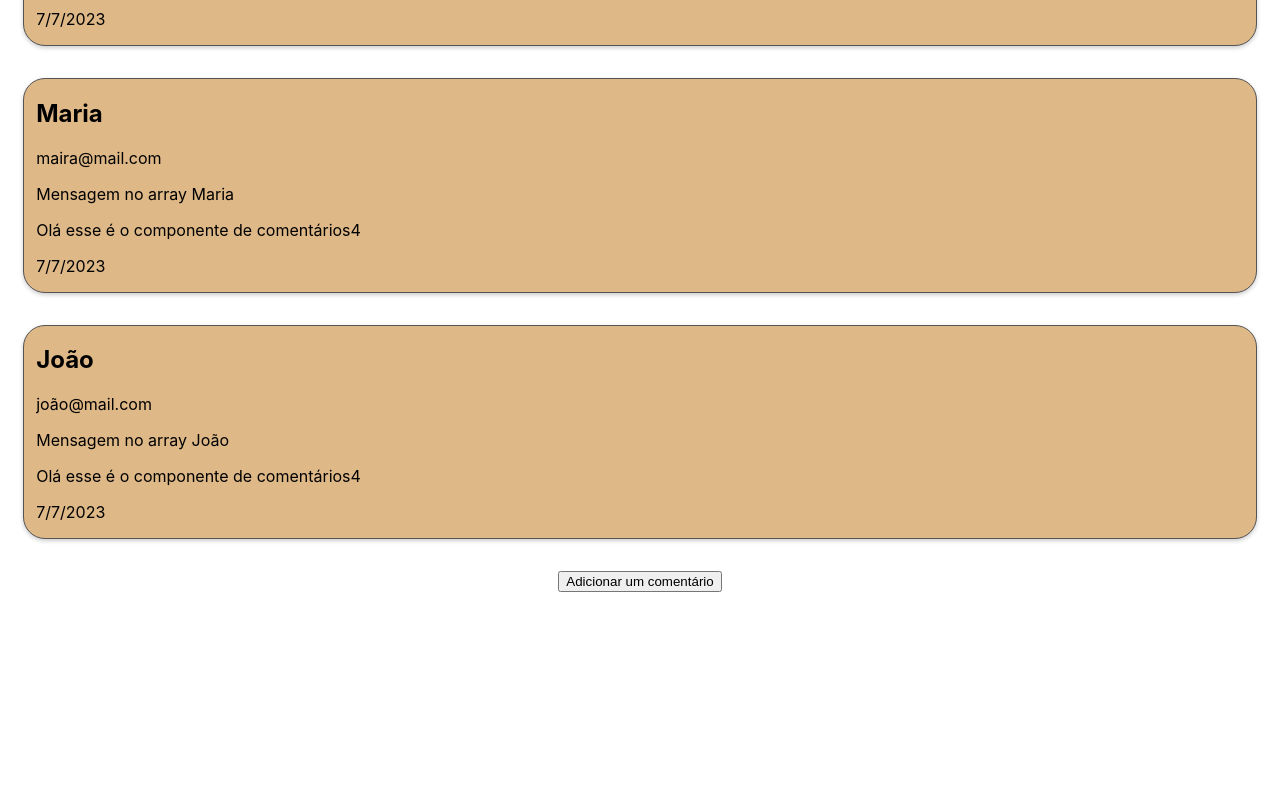
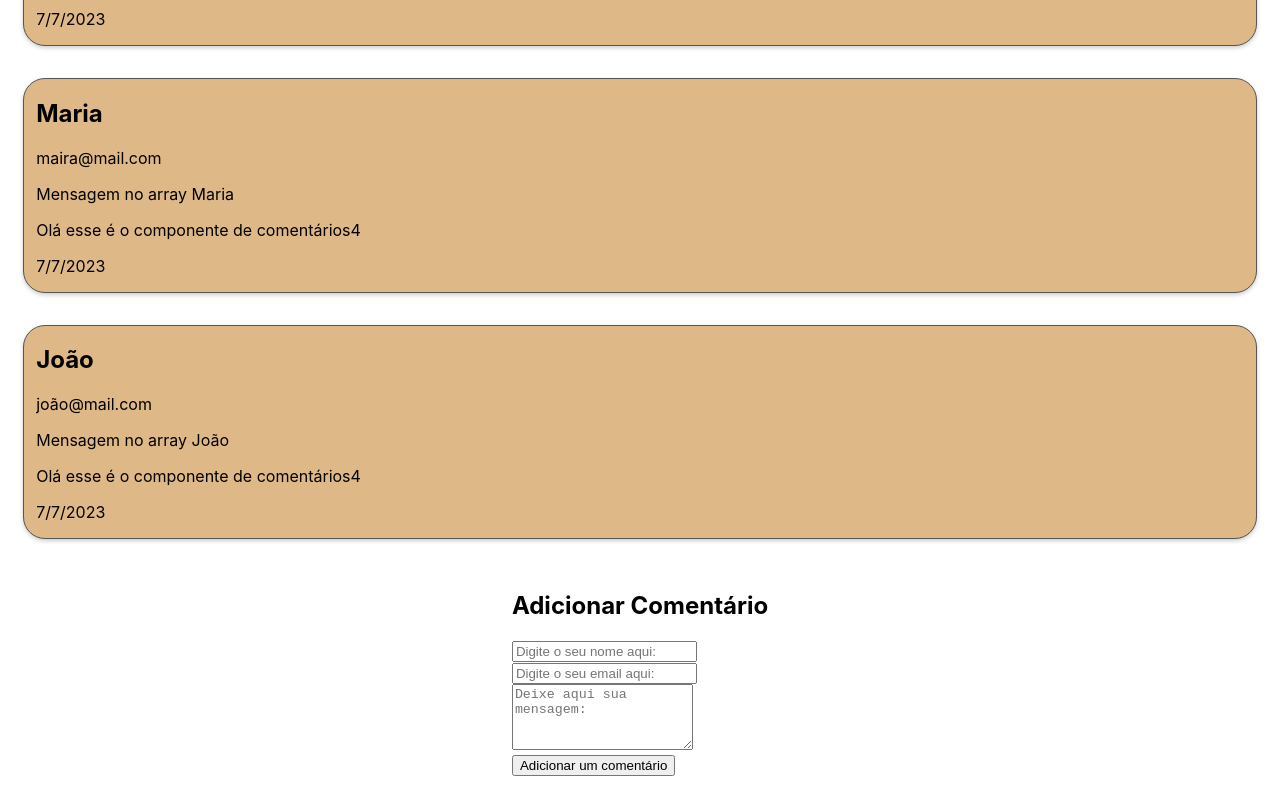
Before and after one commit to andmoraes01/react-basic, a React (Create React App) app: page / in a window 1280 px wide. Shown: the part 330-1130 px from the top of the page. Before the commit the page ends 946 px from the top, so only its background shows below. Built offline with nearby package versions, Linux system fonts and the light colour scheme.

Commit message:
feat: adding form to controle states
work item: 0003

```diff
--- a/src/App.js
+++ b/src/App.js
@@ -28,7 +28,13 @@ class App extends Component {
         date: new Date(),
         mensage: 'Mensagem no array João',
       },
-    ]
+    ],
+    newComment:{
+      name:'',
+      email:'',
+      mensage:'',
+      id:''
+    }
   }
 
   render () {
@@ -50,31 +56,63 @@ class App extends Component {
           </Comments>
         ))}
 
-        <button onClick={this.addComments}>
-          Adicionar um comentário
-        </button>
-
+        <form method="post" onSubmit={this.addComments}>
+          <h2>Adicionar Comentário</h2>
+          <div>
+            <input
+              type="text"
+              name="name"
+              value={this.state.newComment.name}
+              onChange={this.setValuesWhenChangeValueOnInput}
+              placeholder="Digite o seu nome aqui:"
+            />
+          </div>
+          <div>
+            <input
+              type="email"
+              name="email"
+              value={this.state.newComment.email}
+              onChange={this.setValuesWhenChangeValueOnInput}
+              placeholder="Digite o seu email aqui:"
+            />
+          </div>
+          <div>
+            <textarea
+              name='mensage'
+              value={this.state.newComment.mensage}
+              onChange={this.setValuesWhenChangeValueOnInput}
+              rows='4'
+              placeholder='Deixe aqui sua mensagem:'
+            />
+          </div>
+          <button type='submit'> Adicionar um comentário </button>
+        </form>
       </div>
     );
   }
 
-  addComments = () => {
+  addComments = (event) => {
+    event.preventDefault();
+    const id = this.setIdForNewComment();
+    const newComment = {
+      ...this.state.newComment,
+      date: new Date(),
+      id: id
+    }
+    this.setState({
+      comments:[...this.state.comments, newComment],
+      newComment: {name: '', email:'', mensage:''}
+    })
+  }
 
-    const newComment = {
-      id: 1234567890,
-      name: 'Pedro',
-      email: 'pedro@mail.com',
-      date: new Date(),
-      mensage: 'Comentário do Pedro'
-    }
+  setValuesWhenChangeValueOnInput = event => {
+    const {name,value} = event.target;
+    this.setState({ newComment: {...this.state.newComment, [name]: value}})
+  }
 
-    // FEZENDO A CÓPIA DO ARRAY E ADICIONANDO UM NOVO ELEMENTO
-    // let list = this.state.comments;
-    // list.push(newComment);
-    // this.setState({comments: list});
-    this.setState({
-      comments:[...this.state.comments, newComment]
-    })
+  setIdForNewComment = () =>{
+   const id = Math.floor(Math.random() * 9000000000) + 1000000000;
+   return id;
   }
 }
 
```
